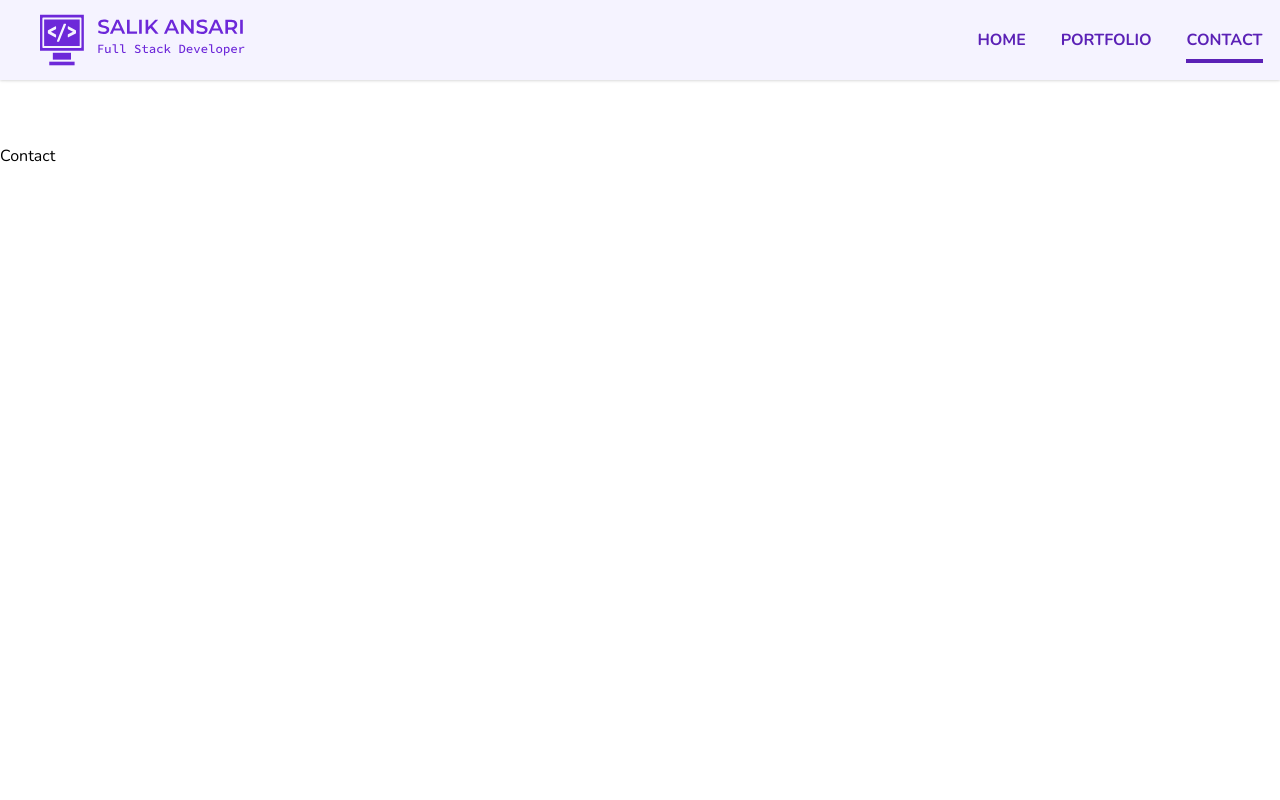
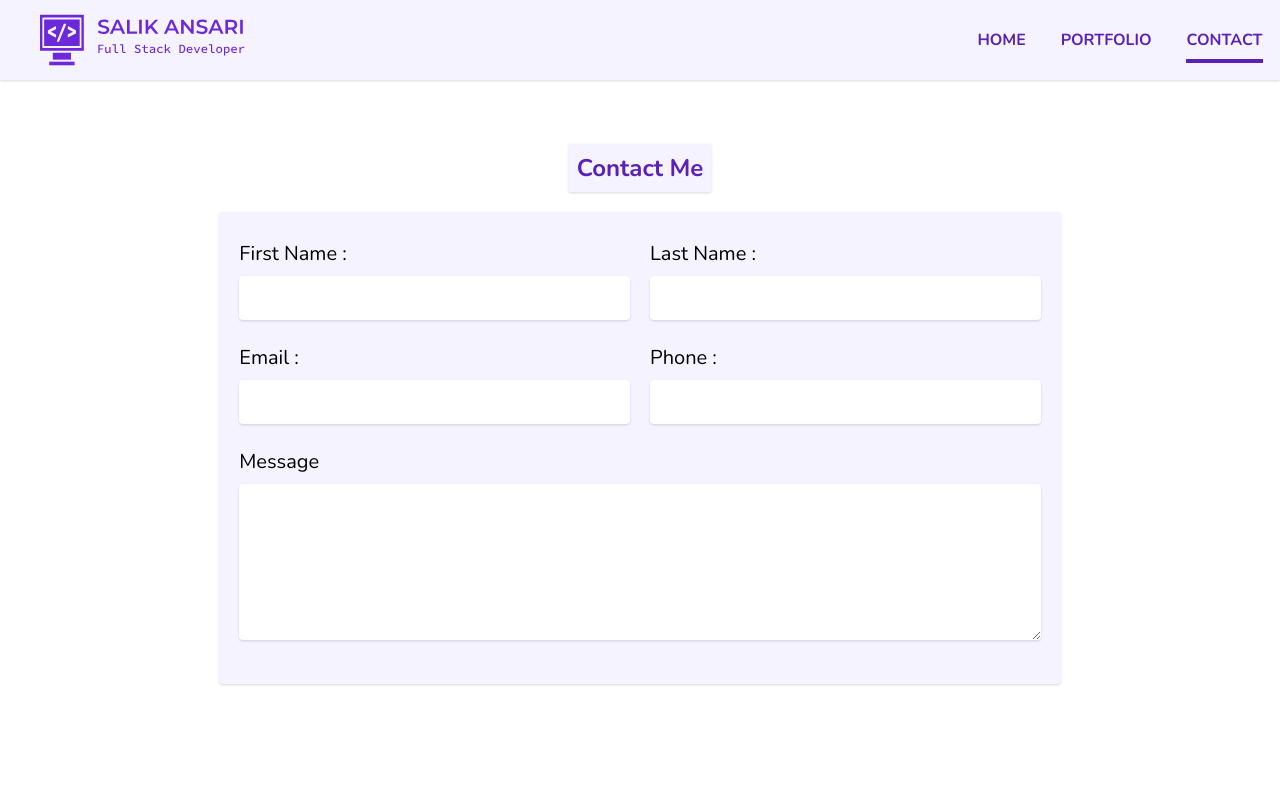
Before and after one commit to salikansari6/portfolio, a Next.js app: page /contact in a window 1280 px wide. Shown: the top 800 px of the page. Built offline with nearby package versions, Linux system fonts and the light colour scheme.

Commit message:
created and styled form layout

```diff
--- a/package.json
+++ b/package.json
@@ -12,8 +12,10 @@
     "aos": "^2.3.4",
     "next": "latest",
     "next-images": "^1.7.0",
+    "nodemailer": "^6.6.1",
     "react": "^17.0.1",
-    "react-dom": "^17.0.1"
+    "react-dom": "^17.0.1",
+    "react-hook-form": "^7.8.8"
   },
   "devDependencies": {
     "autoprefixer": "^10.0.4",
--- a/pages/contact/index.js
+++ b/pages/contact/index.js
@@ -1,7 +1,64 @@
 import React from "react";
 
 const Contact = () => {
-  return <div>Contact</div>;
+  return (
+    <div className="flex flex-col justify-center items-center">
+      <div className="text-2xl bg-purple-50 shadow p-2 font-bold text-purple-800">
+        Contact Me
+      </div>
+      <form className="m-5 shadow bg-purple-50 rounded p-5 text-md lg:text-xl">
+        <div className="grid grid-cols-1 lg:grid-cols-2 gap-5">
+          <div className="input-group my-2 ">
+            <label htmlFor="first-name">First Name : </label>
+            <input
+              type="text"
+              name="first-name"
+              id="first-name"
+              className="shadow rounded my-2 p-2 w-full"
+            />
+          </div>
+          <div className="input-group my-2">
+            <label htmlFor="last-name">Last Name : </label>
+            <input
+              type="text"
+              name="last-name"
+              id="last-name"
+              className="shadow rounded my-2 p-2 w-full"
+            />
+          </div>
+        </div>
+        <div className="grid grid-cols-1 lg:grid-cols-2 gap-5">
+          <div className="input-group my-2 ">
+            <label htmlFor="email">Email : </label>
+            <input
+              type="email"
+              name="email"
+              id="email"
+              className="shadow rounded my-2 p-2 w-full"
+            />
+          </div>
+          <div className="input-group my-2">
+            <label htmlFor="phone">Phone : </label>
+            <input
+              type="text"
+              name="phone"
+              id="phone"
+              className="shadow rounded my-2 p-2 w-full"
+            />
+          </div>
+        </div>
+        <div className="input-group my-2">
+          <label htmlFor="message">Message</label>
+          <textarea
+            name="messgae"
+            id="message"
+            className="w-full shadow rounded my-2 p-2"
+            rows="5"
+          ></textarea>
+        </div>
+      </form>
+    </div>
+  );
 };
 
 export default Contact;
```
Also changed, not shown: 1 other file (tests, documents, lock files or other folders).
